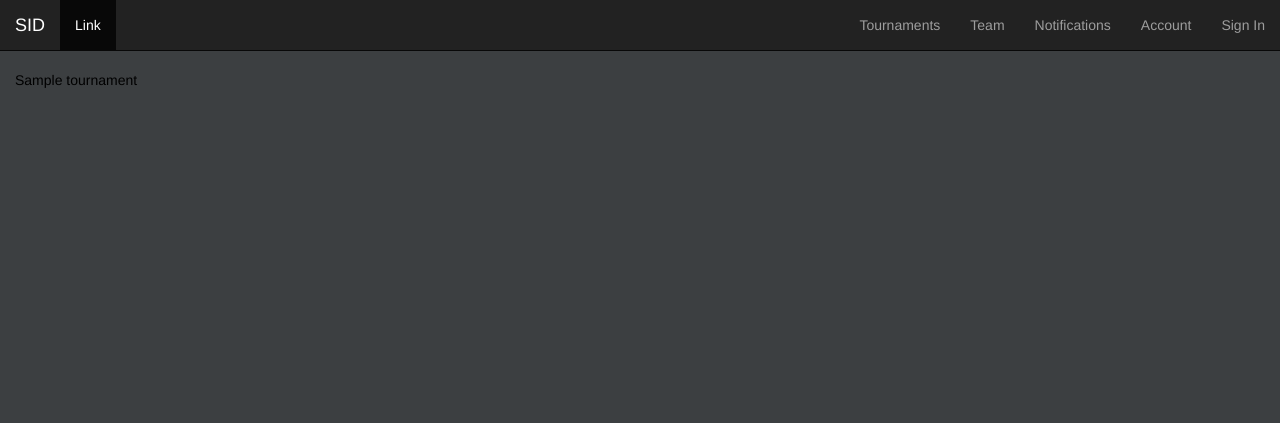
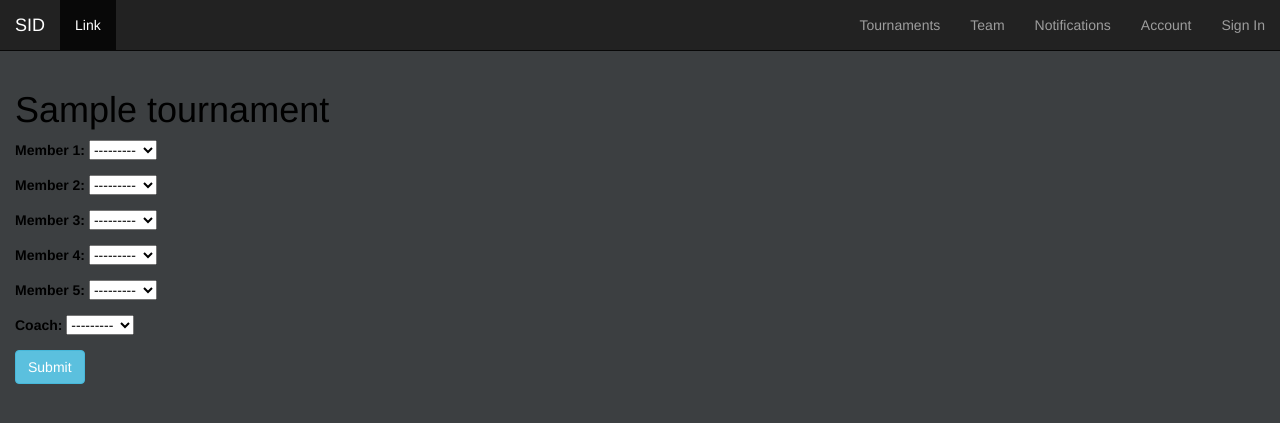
Before and after one commit to Llandy3d/sid, a Django app: template templates/tournaments/tournament_join.html in a window 1280 px wide. Shown: the top 423 px of the page. Run offline with Django 3.2, Linux system fonts and the light colour scheme; the template is opened without the code that fills it: values that come from a table or form of the project are taken from there, others are empty; tables that the repository leaves empty hold one stand-in row (values such as "Sample post"); some libraries are stand-ins or nearby versions.

Commit message:
implemented the tournament_join view

```diff
--- a/templates/tournaments/tournament_join.html
+++ b/templates/tournaments/tournament_join.html
@@ -7,7 +7,13 @@
     <div class="row">
         <div class="col-md-6">
 
-                <p>{{ tournament.name }}</p>
+            <h1>{{ tournament.name }}</h1>
+
+            <form action="" method="post">
+                {% csrf_token %}
+                {{ form.as_p }}
+                <input type="submit" class="btn btn-info">
+            </form>
 
         </div> <!-- end of col-md-6 -->
     </div>
--- /dev/null
+++ b/tournaments/forms.py
@@ -0,0 +1,25 @@
+from django import forms
+
+from .models import TournamentEntry
+
+
+class JoinTournamentForm(forms.ModelForm):
+
+    class Meta:
+        model = TournamentEntry
+        fields = (
+            # 'tournament', ## excluded because it will be set in the view
+            # 'team',       ## excluded because it will be set in the view
+            'member_1',
+            'member_2',
+            'member_3',
+            'member_4',
+            'member_5',
+            'coach',
+        )
+
+    def clean(self):
+
+        # TODO raise a ValidationError if each member + team are not different
+        cleaned_data = super().clean()
+        return cleaned_data
```
Also changed, not shown: tournaments/views.py (+22 -2 lines), tournaments/migrations/0003_auto_20170124_2322.py (added).
